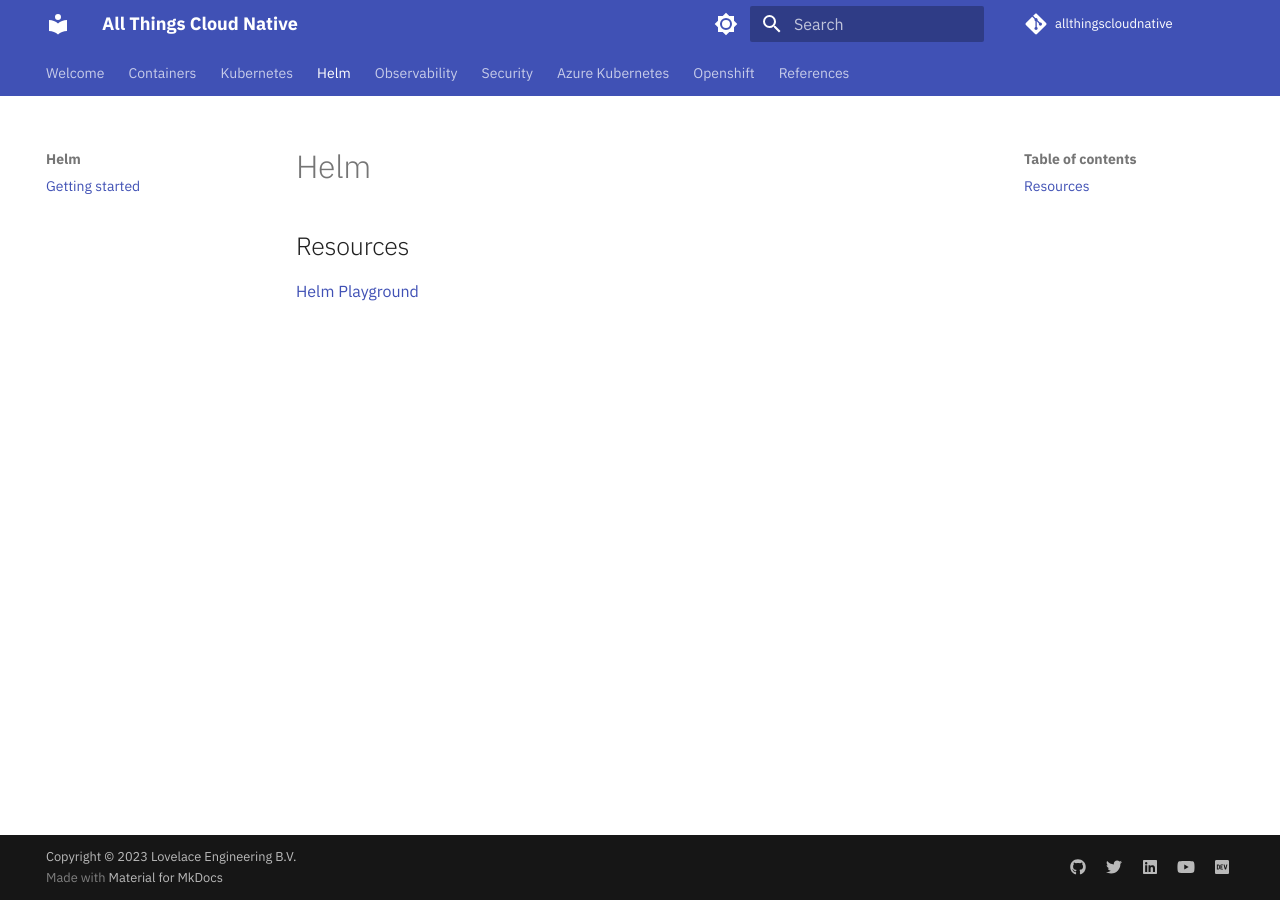
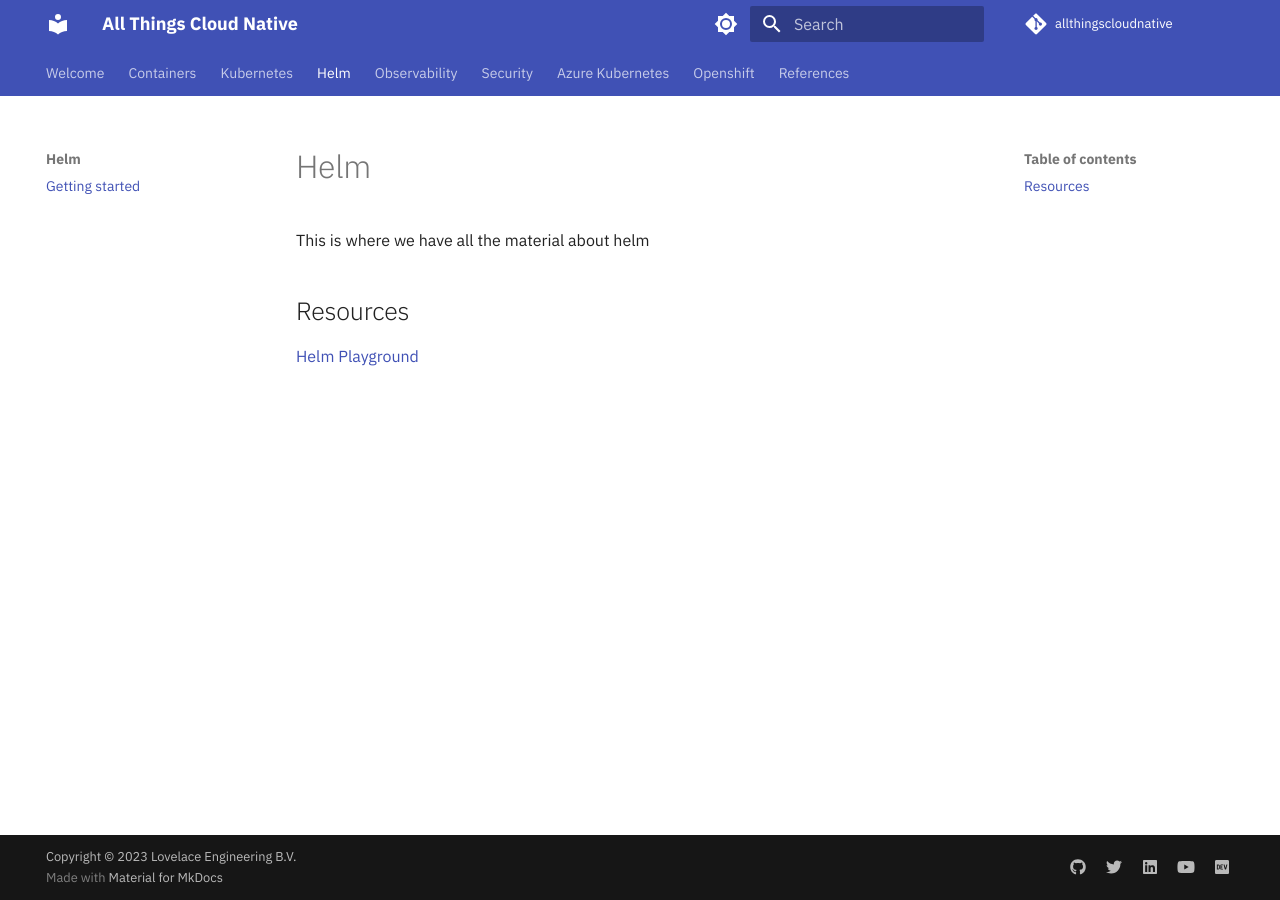
Before and after one commit to ams0/allthingscloudnative, an MkDocs documentation site: the page built from docs/helm/index.md, in a window 1280 px wide. Built offline with MkDocs 1.6.1 and Material for MkDocs 9.7.7, drawn with Linux system fonts in a browser that asks for light colours; comment, search, counter and statistics services are not loaded.

Commit message:
Update index.md

```diff
--- a/docs/helm/index.md
+++ b/docs/helm/index.md
@@ -1,6 +1,6 @@
 # Helm
 
-
+This is where we have all the material about helm
 
 
 
```
